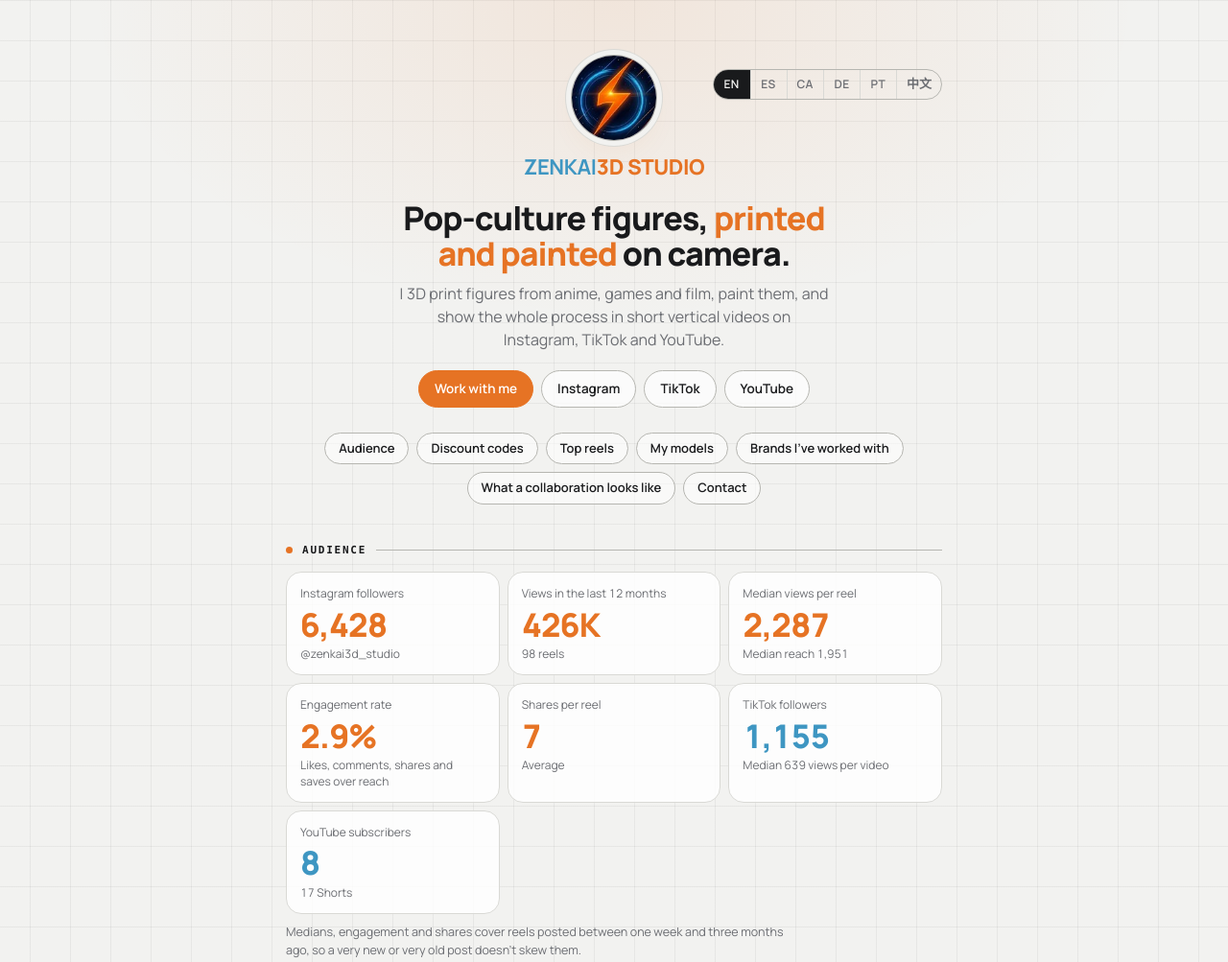
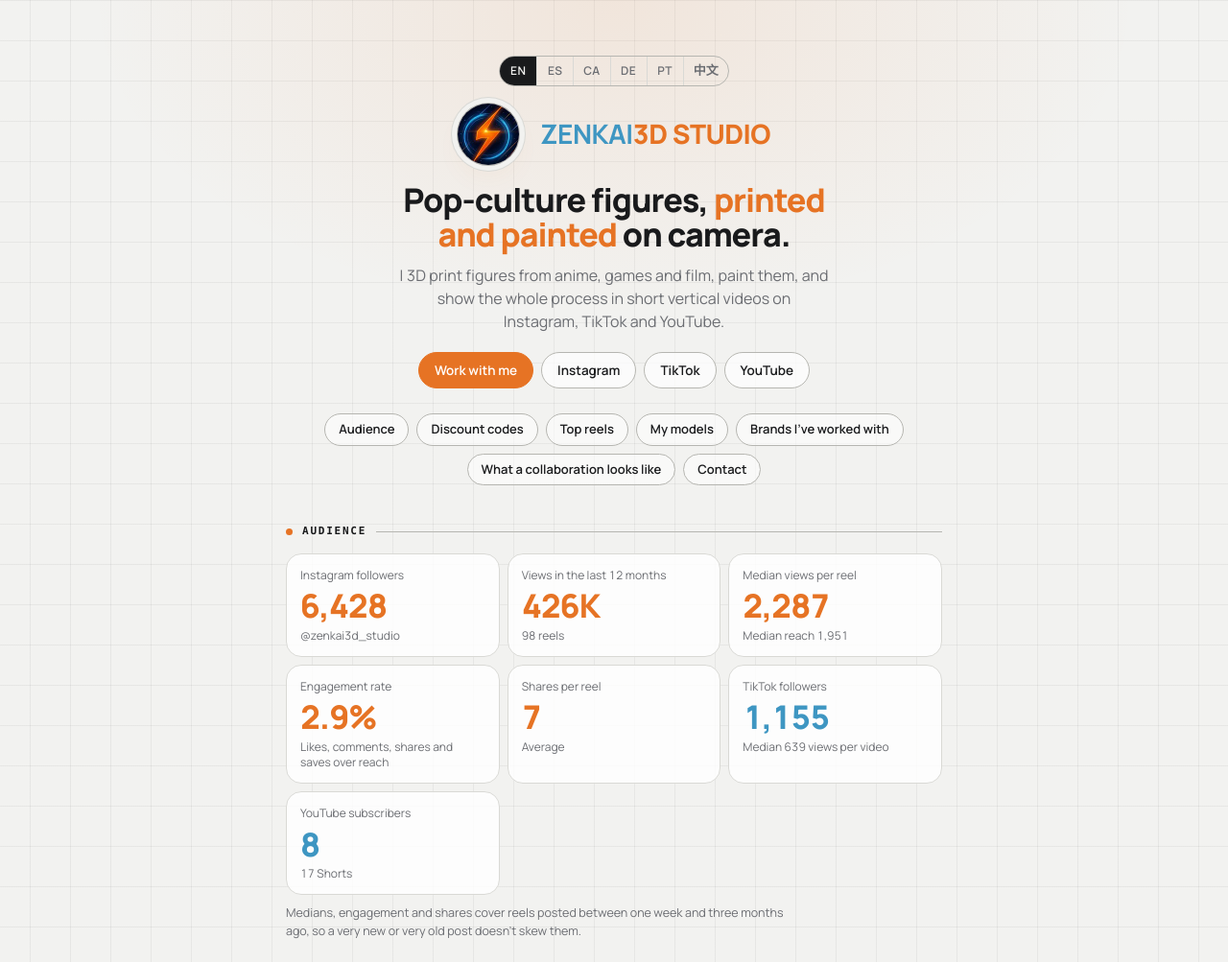
Before and after one commit to zenkai3dstudio/mediakit, a plain HTML site: page index.html in a window 1280 px wide. Shown: the top 1003 px of the page at 96% size. Drawn offline with Linux system fonts and the light colour scheme.

Commit message:
Mediakit: logo en horitzontal (icona i nom en una fila, idiomes a sobre)

```diff
--- a/index.html
+++ b/index.html
@@ -273,6 +273,11 @@ footer{text-align:center;font-family:var(--mono);font-size:11px;letter-spacing:.
 .code:active{transform:scale(.96)}
 @keyframes revela{from{opacity:0;filter:blur(12px);transform:translateY(18px) scale(.95)}to{opacity:1;filter:blur(0);transform:none}}
 @media(prefers-reduced-motion:reduce){.affc:not(.in){opacity:1}.affc.in{animation:none}.affc.in:hover{transform:none}}
+/* logo en horitzontal: la icona a l'esquerra i el nom al costat; els idiomes, a sobre */
+.brandbar{display:grid;grid-template-columns:auto auto;justify-content:center;align-items:center;column-gap:22px;row-gap:0}
+.brandbar .lang{position:static;order:-1;grid-column:1/-1;justify-self:center;width:auto;margin:0 0 18px}
+.brandmark{width:64px;height:64px}
+.brandname{font-size:28px;line-height:1.05}
 </style>
 </head>
 <body>
```
